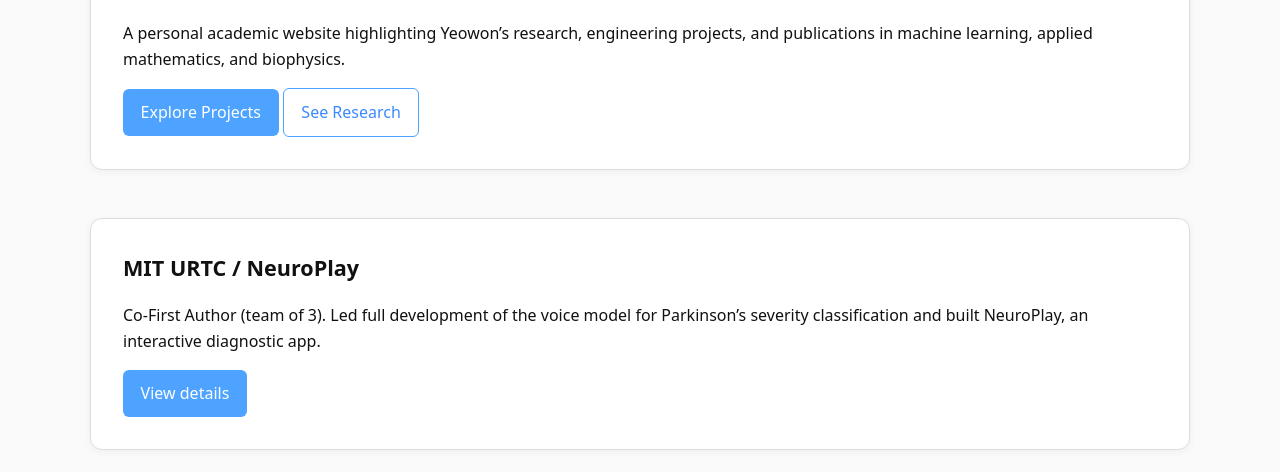
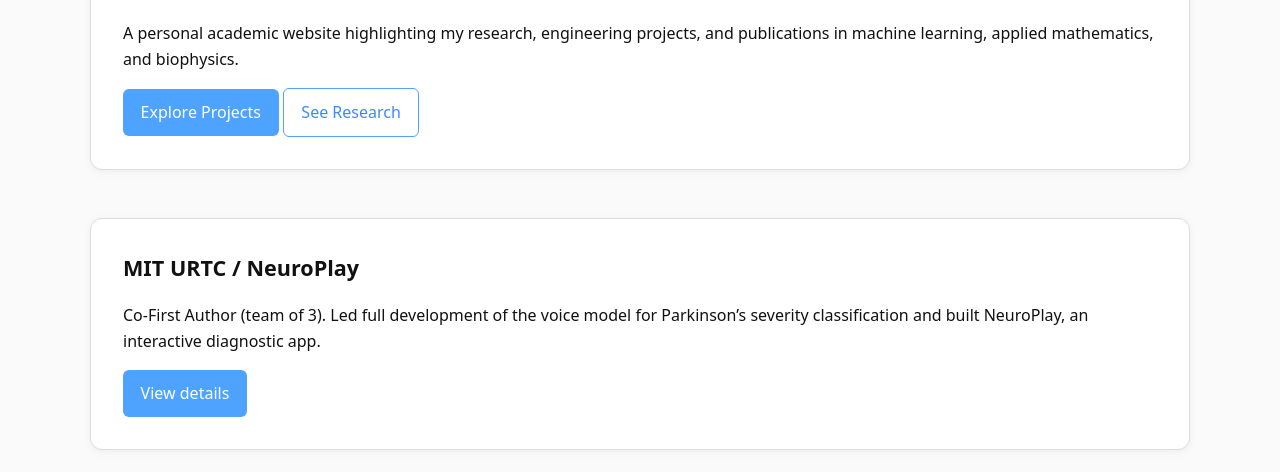
Before and after one commit to yeowonton/yeowon-portfolio, a website built with Vite: page index.html in a window 1280 px wide. Shown: the part 328-800 px from the top of the page. Built offline with nearby package versions, Linux system fonts and the light colour scheme.

Commit message:
fixed wording

```diff
--- a/index.html
+++ b/index.html
@@ -24,7 +24,7 @@
 <main class="container">
   <section class="card">
     <h1>Portfolio</h1>
-    <p>A personal academic website highlighting Yeowon’s research, engineering projects, and publications in machine learning, applied mathematics, and biophysics.</p>
+    <p>A personal academic website highlighting my research, engineering projects, and publications in machine learning, applied mathematics, and biophysics.</p>
     <div class="hero-actions">
       <a class="btn" href="projects.html">Explore Projects</a>
       <a class="btn ghost" href="research.html">See Research</a>
```
